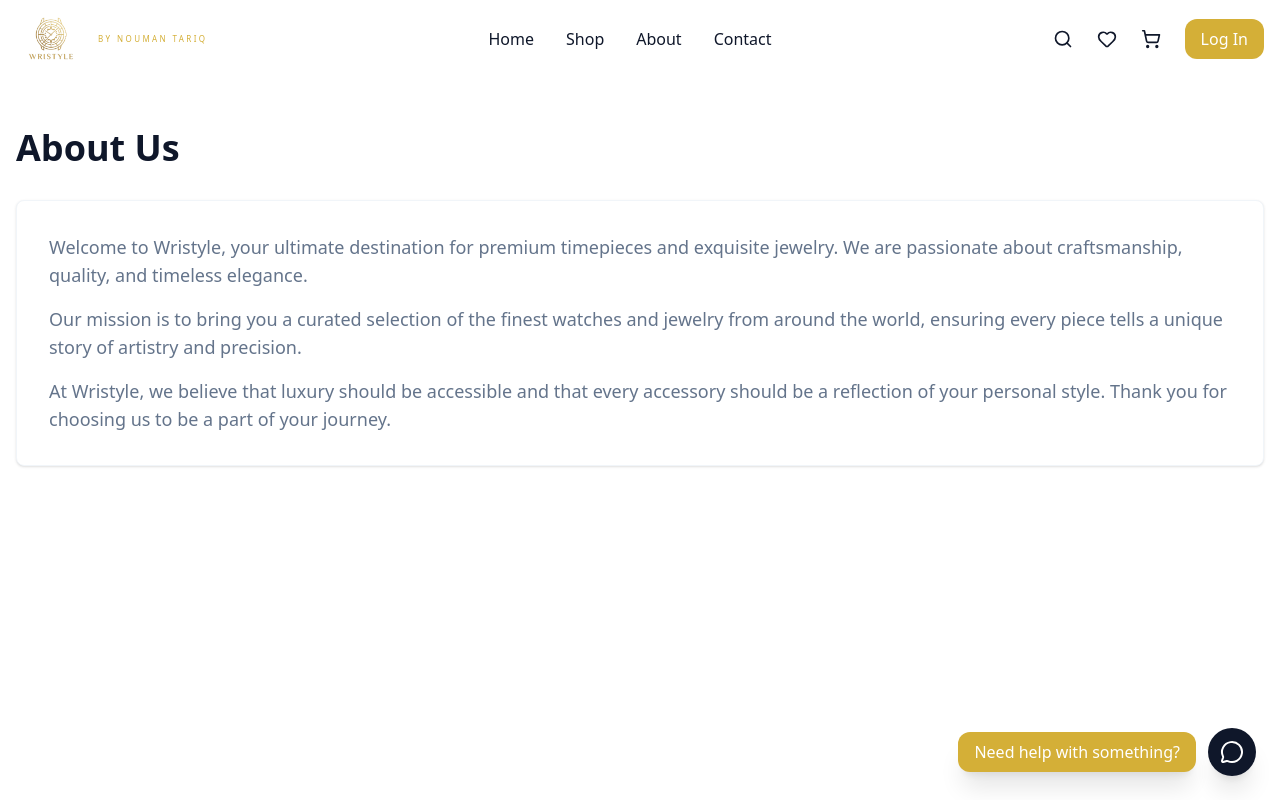
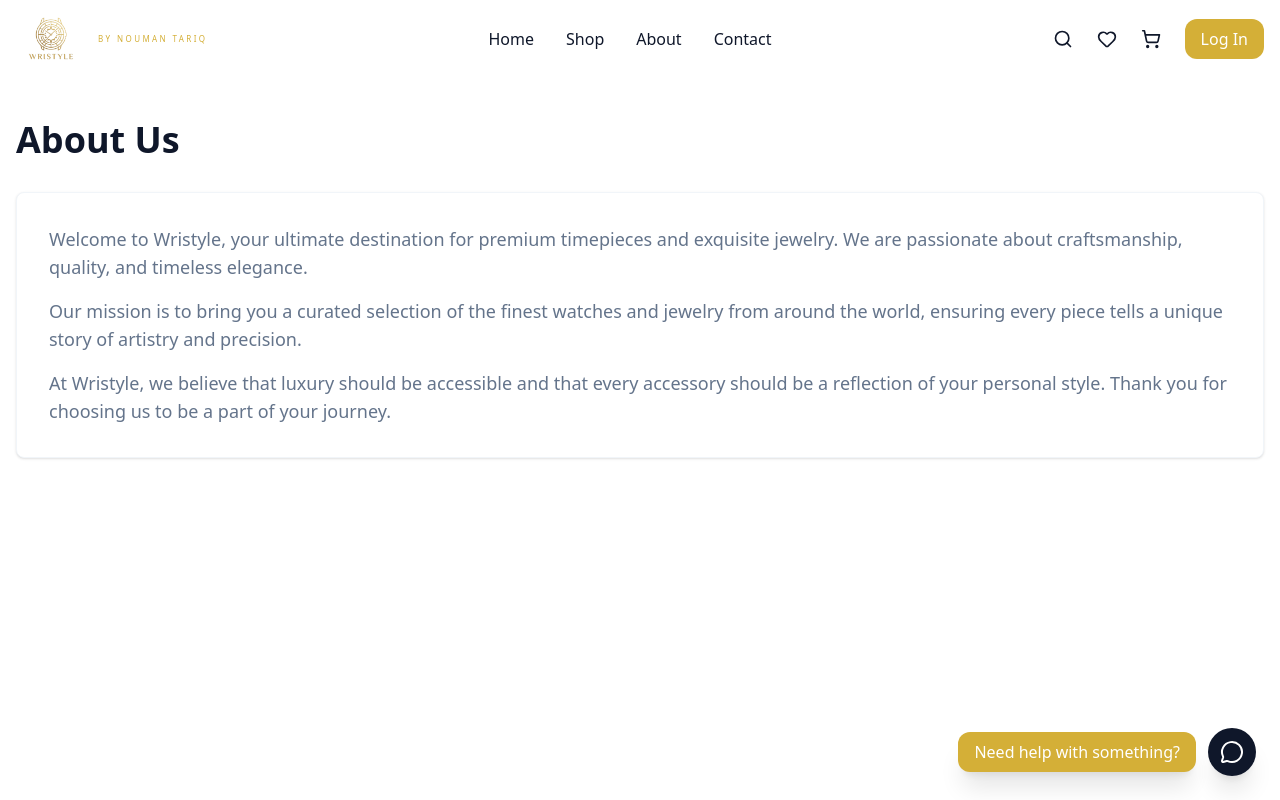
Before and after one commit to noumandeveloper231/Wristyle, a Next.js app: page /about in a window 1280 px wide. Shown: the top 800 px of the page. Built offline with nearby package versions, Linux system fonts and the light colour scheme; no server answers; a web font is replaced by a local one.

Commit message:
first commit

```diff
--- a/app/layout.js
+++ b/app/layout.js
@@ -33,7 +33,7 @@ export default function RootLayout({ children }) {
           <CartProvider>
             <WishlistProvider>
               <Navbar />
-              <main className="flex-1 pt-20 min-h-screen">
+              <main className="flex-1 pt-18 min-h-screen">
                 {children}
               </main>
               <Footer />
```
